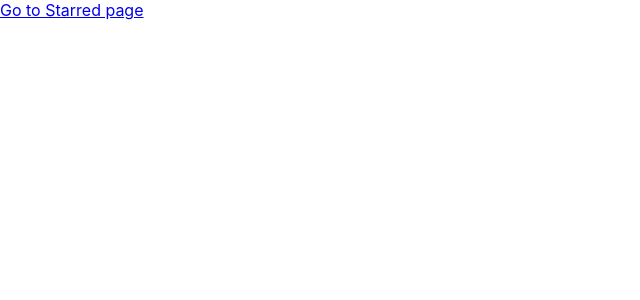
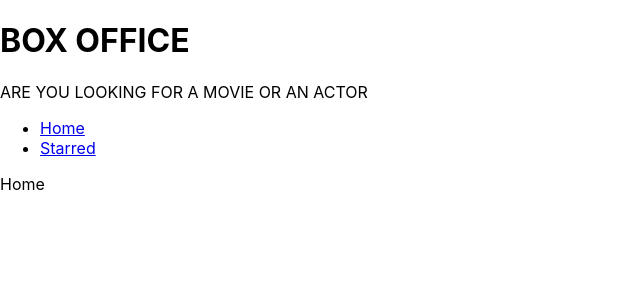
Before and after one commit to shrparekh/box-office-app, a React (Create React App) app: page / in a window 1280 px wide. Shown: the top 300 px of the page, without its empty margins (0-640 px from the left). Built offline with nearby package versions, Linux system fonts and the light colour scheme.

Commit message:
added navigation and shared layput for home and starred pages

```diff
--- a/src/App.jsx
+++ b/src/App.jsx
@@ -1,13 +1,17 @@
 import { BrowserRouter, Routes, Route } from "react-router-dom";
 import Home from "./pages/Home";
 import Starred from "./pages/Starred";
+import MainLayout from "./components/MainLayout";
 function App() {
   return (
     <BrowserRouter>
       <Routes>
-        <Route path="/" element={<Home />} />
-        <Route path="/Starred" element={<Starred />} />
+        <Route element={<MainLayout />}>
+          <Route path="/" element={<Home />} />
+          <Route path="/Starred" element={<Starred />} />
+        </Route>
         <Route path="*" element={<div>not found </div>} />
+
         {/* <Route path="/" element={<App />}>
           <Route index element={<Home />} />
           <Route path="teams" element={<Teams />}>
--- /dev/null
+++ b/src/components/AppTitle.jsx
@@ -0,0 +1,12 @@
+export default function AppTitle(props) {
+  const {
+    title = "BOX OFFICE",
+    subtitle = "ARE YOU LOOKING FOR A MOVIE OR AN ACTOR  ",
+  } = props;
+  return (
+    <div>
+      <h1>{title}</h1>
+      <p>{subtitle}</p>
+    </div>
+  );
+}
--- /dev/null
+++ b/src/components/MainLayout.jsx
@@ -0,0 +1,15 @@
+import { Outlet } from "react-router-dom";
+import Navs from "./Navs";
+import AppTitle from "./AppTitle";
+const MainLayout = () => {
+  return (
+    <div>
+      <AppTitle />
+      <Navs />
+
+      <Outlet />
+    </div>
+  );
+};
+
+export default MainLayout;
--- /dev/null
+++ b/src/components/Navs.jsx
@@ -0,0 +1,25 @@
+import { Link } from "react-router-dom";
+const LINKS = [
+  {
+    text: "Home",
+    to: "/",
+  },
+  {
+    text: "Starred",
+    to: "/Starred",
+  },
+];
+const Navs = () => {
+  return (
+    <div>
+      <ul>
+        {LINKS.map((item) => (
+          <li key={item.to}>
+            <Link to={item.to}>{item.text}</Link>
+          </li>
+        ))}
+      </ul>
+    </div>
+  );
+};
+export default Navs;
--- a/src/pages/Home.jsx
+++ b/src/pages/Home.jsx
@@ -1,10 +1,4 @@
-import { Link } from "react-router-dom";
-
 const Home = () => {
-  return (
-    <div>
-      <Link to="/Starred">Go to Starred page </Link>
-    </div>
-  );
+  return <div>Home</div>;
 };
 export default Home;
```
